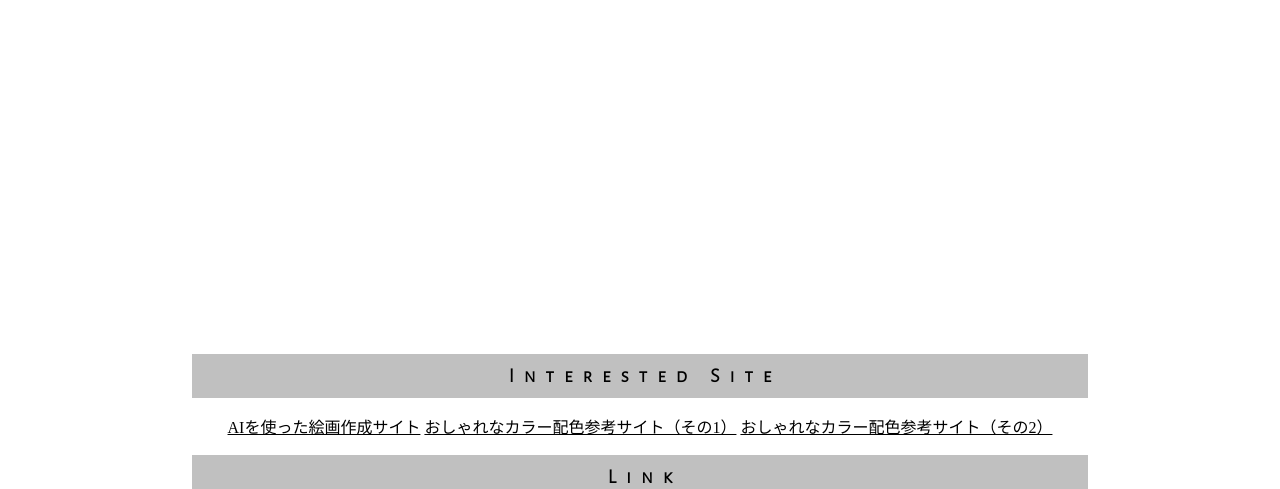
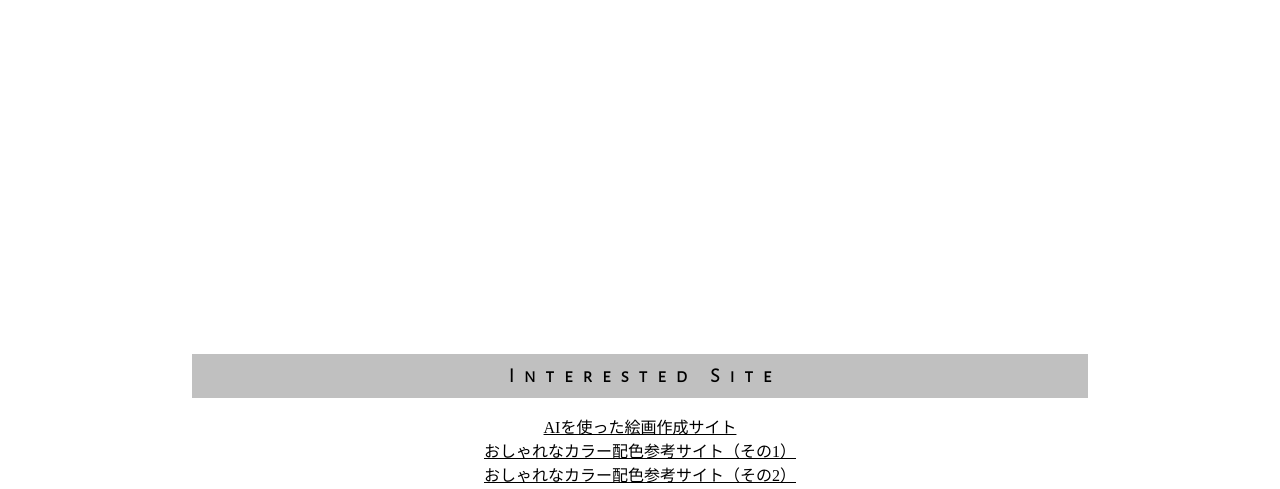
Before and after one commit to tatocyan/tatocyan.github.io, a plain HTML site: page contact.html in a window 1280 px wide. Shown: the part 463-952 px from the top of the page. Drawn offline with nearby package versions, Linux system fonts and the light colour scheme.

Commit message:
Update contact.html

```diff
--- a/contact.html
+++ b/contact.html
@@ -87,8 +87,8 @@
             <div clas="item">
                 <h2 id="news" class="subtitle">Interested Site</h2>
                 <div class="sitelink">
-                    <a href="https://app.wombo.art/"> AIを使った絵画作成サイト</a>
-                    <a href="https://colorhunt.co/"> おしゃれなカラー配色参考サイト（その1）</a>
+                    <a href="https://app.wombo.art/"> AIを使った絵画作成サイト</a><br>
+                    <a href="https://colorhunt.co/"> おしゃれなカラー配色参考サイト（その1）</a><br>
                     <a href="https://www.schemecolor.com/"> おしゃれなカラー配色参考サイト（その2）</a>
                 </div>
             </div>
```
